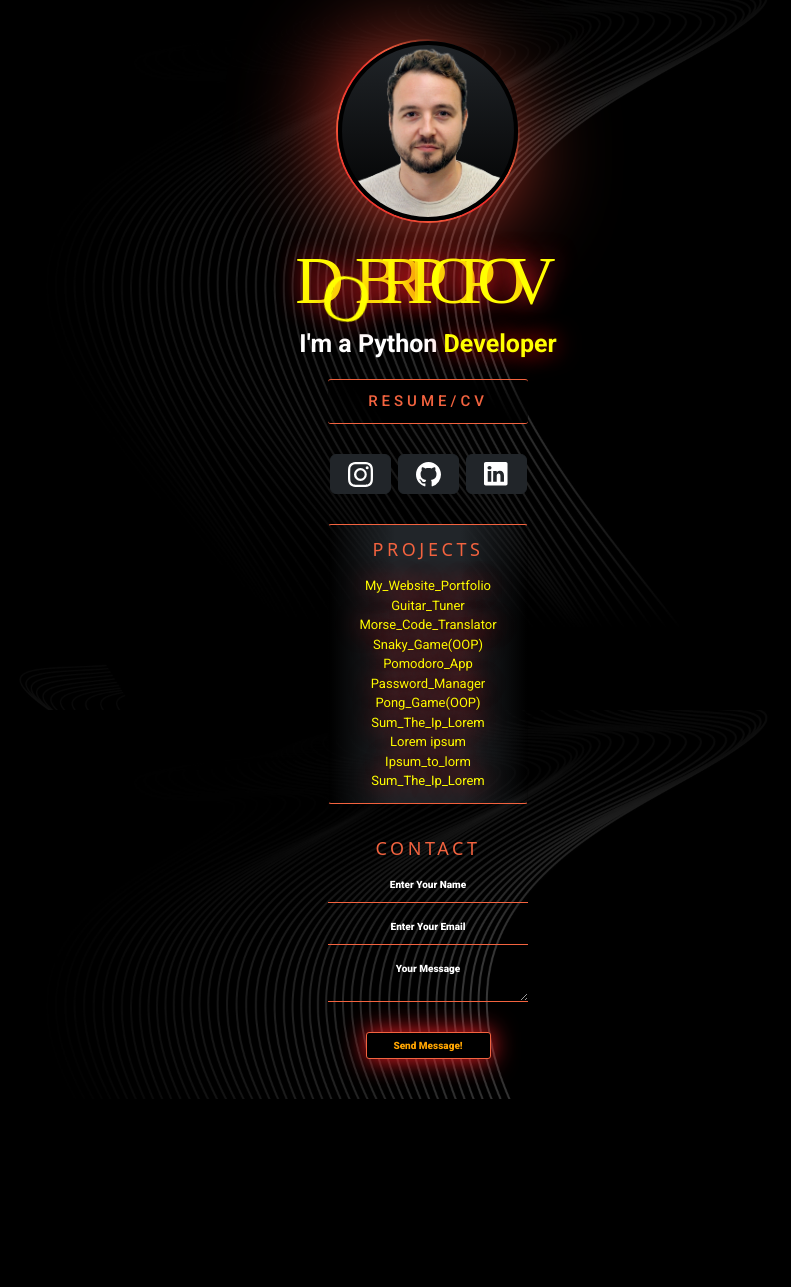
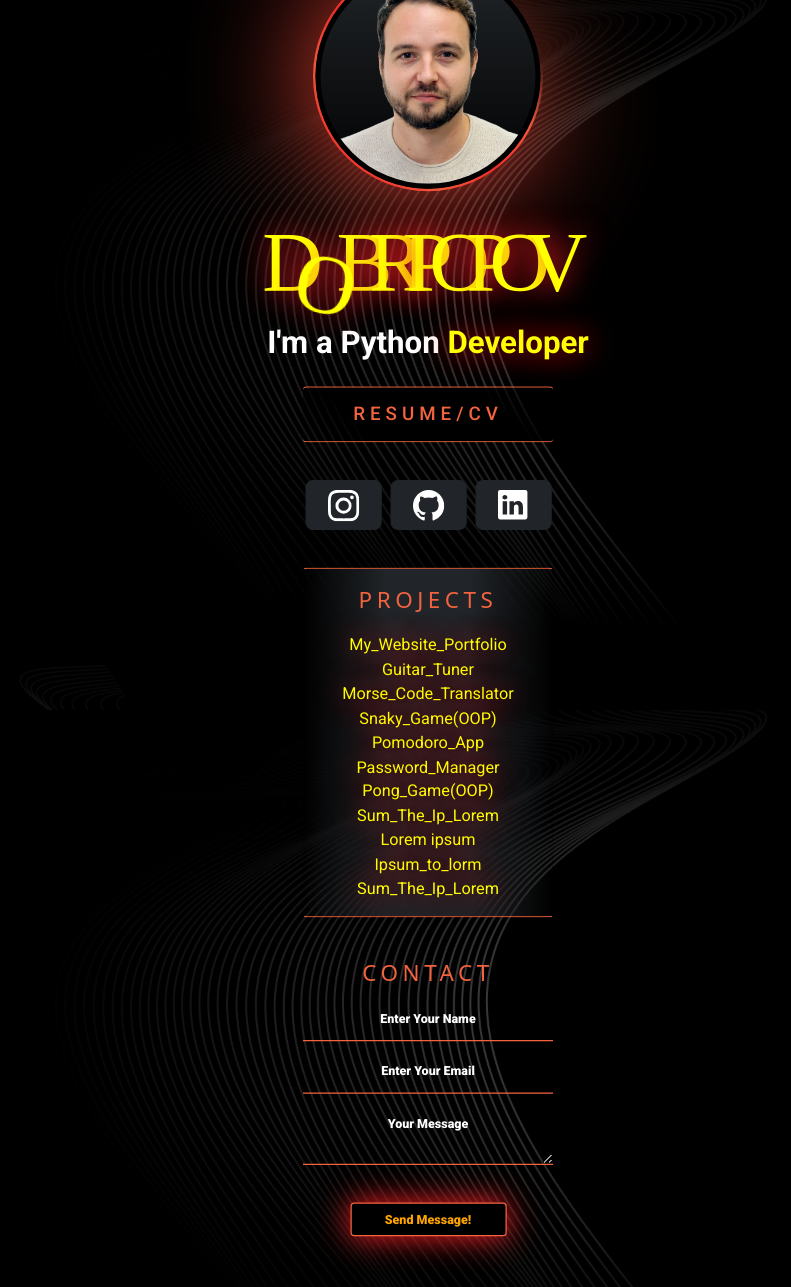
Before and after one commit to dobidobdobz/My_Website_Portfolio, a Flask app: page / in a window 1280 px wide; the page is wider, and only the part inside the window is pictured. Shown: that part, without its empty margins (212-1003 px from the left). Before the commit the page ends 1099 px from the top of that part, so only its background shows below. Run offline with Flask 3, Linux system fonts and the light colour scheme; some web fonts are replaced.

Commit message:
Update styles.css

```diff
--- a/static/css/styles.css
+++ b/static/css/styles.css
@@ -1,4 +1,6 @@
-
+html {
+    transform: scale(1.25)
+}
 /*--------------------------------------------------------------
 # Preloader/ANIMATION intro
 --------------------------------------------------------------*/
```
